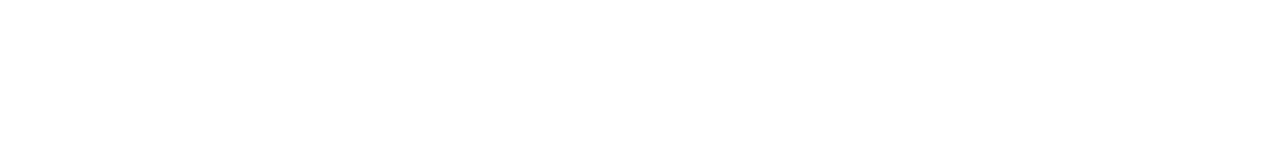
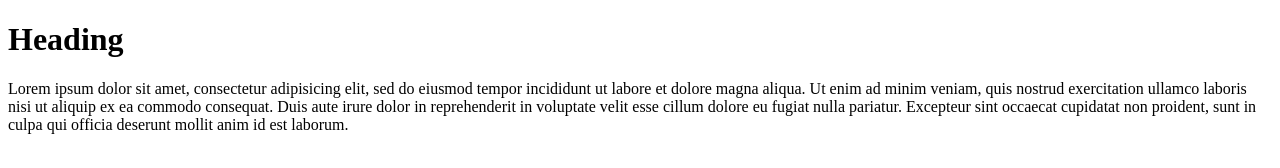
Before and after one commit to MaratWebDev/boilerplate, a plain HTML site: page index.html in a window 1280 px wide. Drawn offline with Linux system fonts and the light colour scheme.

Commit message:
Adding heading and text

```diff
--- a/index.html
+++ b/index.html
@@ -5,7 +5,8 @@
     <title>My Boilerplate</title>
   </head>
   <body>
-
+    <h1>Heading </h1>
+    <p>Lorem ipsum dolor sit amet, consectetur adipisicing elit, sed do eiusmod tempor incididunt ut labore et dolore magna aliqua. Ut enim ad minim veniam, quis nostrud exercitation ullamco laboris nisi ut aliquip ex ea commodo consequat. Duis aute irure dolor in reprehenderit in voluptate velit esse cillum dolore eu fugiat nulla pariatur. Excepteur sint occaecat cupidatat non proident, sunt in culpa qui officia deserunt mollit anim id est laborum.</p>
   </body>
 
 </html>
```
